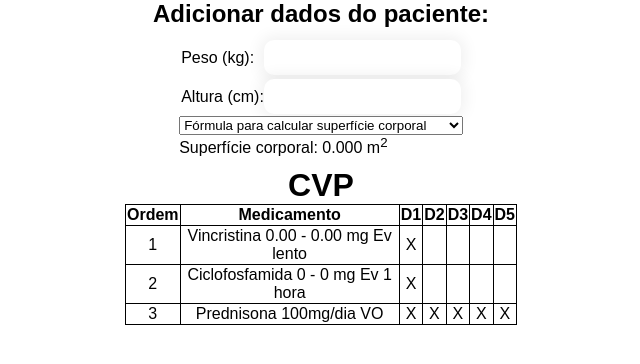
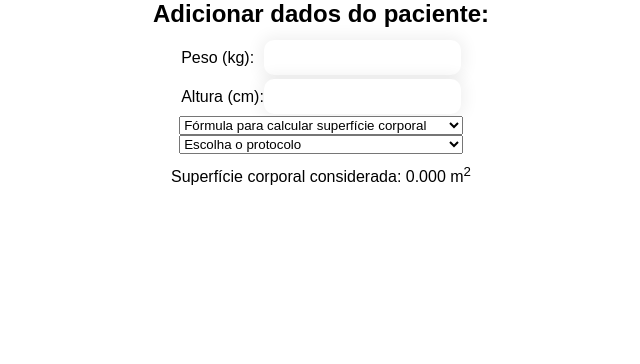
Before and after one commit to gbletsch/hematocalc, a React (Create React App) app: page / in a window 1280 px wide. Shown: the top 364 px of the page, without its empty margins (319-959 px from the left). Built offline with nearby package versions, Linux system fonts and the light colour scheme.

Commit message:
select protocol

```diff
--- a/src/components/Home.js
+++ b/src/components/Home.js
@@ -8,11 +8,12 @@ import CVP from "./CVP";
 function Home() {
   const DUBOIS = "dubois";
   const MOSTELLER = "mosteller";
+  const CVP_protocol = "CVP";
 
   const [height, setHeight] = useState(0);
   const [weight, setWeight] = useState(0);
   const [bsa, setBsa] = useState(0);
-  // const [bsaOption, setBsaOption] = useState(DUBOIS);
+  const [protocol, setProtocol] = useState("");
 
   const handleBSAOptions = (e) => {
     const option = e.target.value;
@@ -33,6 +34,21 @@ function Home() {
     if (tempBsa > 2) tempBsa = 2;
     setBsa(tempBsa);
   };
+
+  // const handleProtocolOptions = (e) => {
+  //   const option = e.target.value;
+  //   let tempProtocol = "";
+
+  //   switch (option) {
+  //     case CVP_protocol:
+  //       tempProtocol = "<CVP bsa={bsa} />";
+  //       break;
+  //     default:
+  //       break;
+  //   }
+
+  //   setProtocol(tempProtocol);
+  // };
 
   return (
     <div className="home__container">
@@ -78,12 +94,36 @@ function Home() {
             Mosteller
           </option>
         </select>
-        <p className="home__p">
-          Superfície corporal: {bsa.toFixed(3)} m<sup>2</sup>
-        </p>
+
+        <select
+          onChange={(e) => setProtocol(e.target.value)}
+          name="bsa-options"
+          id="bsa-options"
+          className="home__select"
+        >
+          <option value="" selected disabled hidden>
+            Escolha o protocolo{" "}
+          </option>
+          <option value="CVP" className="home__option">
+            CVP
+          </option>
+          <option value="TalCyDex" className="home__option">
+            TalCyDex
+          </option>
+          <option value="ABVD" className="home__option">
+            ABVD
+          </option>
+          <option value="CyBorD" className="home__option">
+            CyBorD
+          </option>
+        </select>
       </form>
+      <p className="home__p">
+        Superfície corporal considerada: {bsa.toFixed(3)} m<sup>2</sup>
+      </p>
+      {protocol === CVP_protocol ? <CVP bsa={bsa} /> : ""}
 
-      <CVP bsa={bsa} />
+      {/* <CVP bsa={bsa} /> */}
     </div>
   );
 }
```
